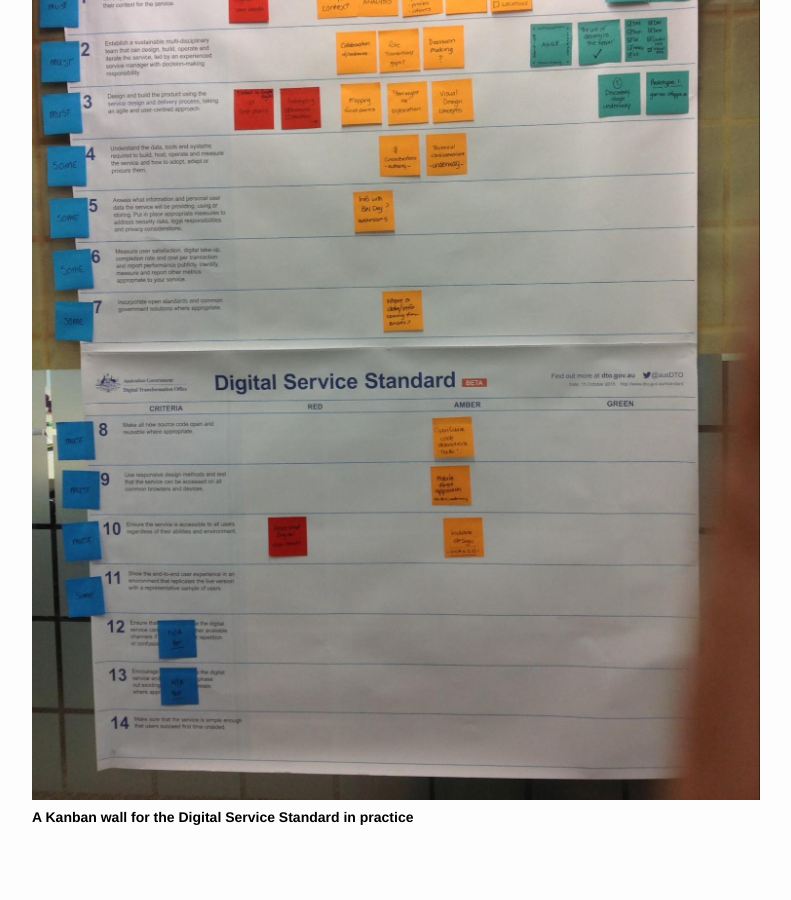
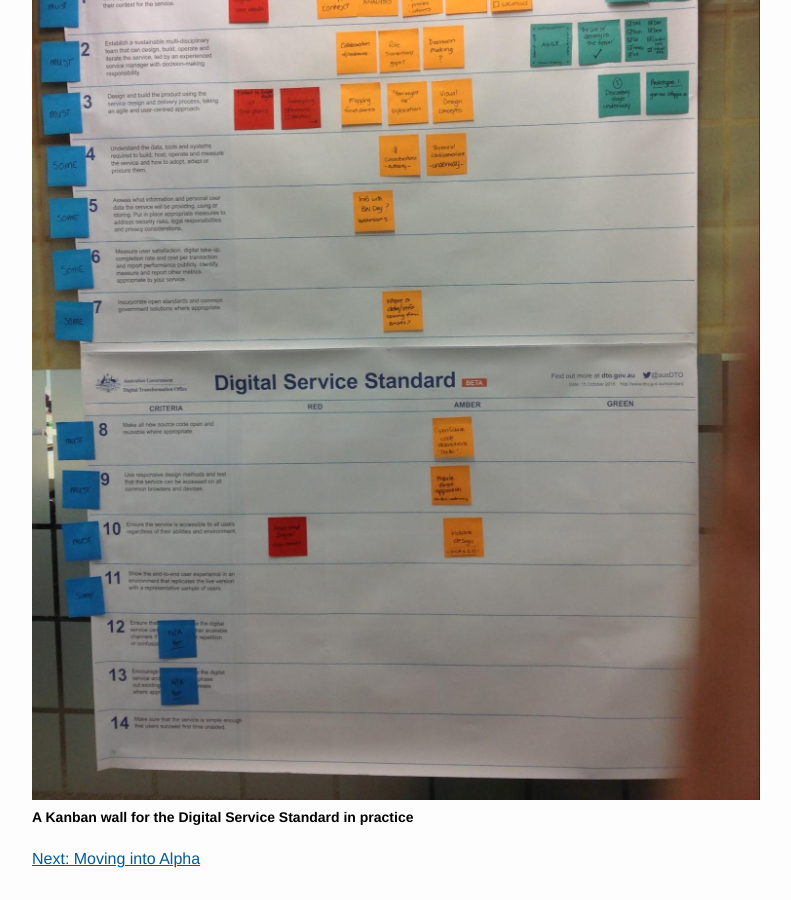
Before and after one commit to AusDTO/discovery-guide, a Jekyll site: the page built from 3-finishing-discovery/3-3-digital-service-standard.md, in a window 1280 px wide and 900 px high, scrolled down 1894 px. Shown: the whole window, without its empty margins (238-1029 px from the left). Built offline with Jekyll 4.4.1, drawn with Linux system fonts in a browser that asks for light colours; before the commit the page ends 2752 px from its top, so only the background shows below that.

Commit message:
Update 3-3-digital-service-standard.md

```diff
--- a/3-finishing-discovery/3-3-digital-service-standard.md
+++ b/3-finishing-discovery/3-3-digital-service-standard.md
@@ -62,3 +62,5 @@ Capturing evidence as you go along will help you to know when you’re ready for
 
 <img src="{{ site.baseurl }}/images/3/service-standard-wall.jpg" class="full-width">
 <span class="caption">A Kanban wall for the Digital Service Standard in practice</span>
+
+[Next: Moving into Alpha](3-4-moving-into-alpha.md)
```
